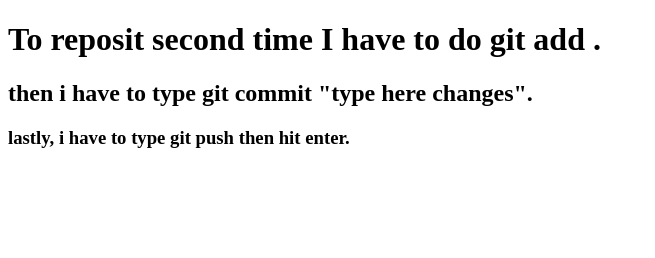
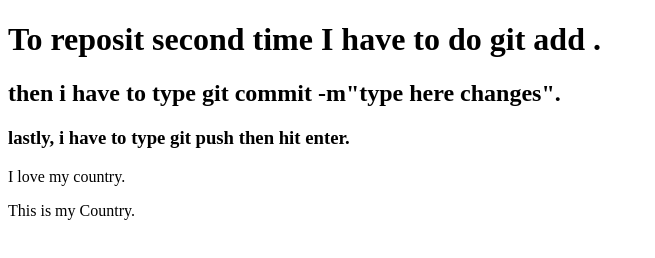
Before and after one commit to msohrabuddin/my-second-repo, a plain HTML site: page index.html in a window 1280 px wide. Shown: the whole page, without its empty margins (0-655 px from the left). Drawn offline with Linux system fonts and the light colour scheme.

Commit message:
added paragraph

```diff
--- a/index.html
+++ b/index.html
@@ -8,7 +8,9 @@
 </head>
 <body>
   <h1> To reposit second time I have to do git add .</h1>
-  <h2>then i have to type git commit "type here changes".</h2>
+  <h2>then i have to type git commit -m"type here changes".</h2>
   <h3>lastly, i have to type git push then hit enter.</h3>
+<p>I love my country.</p>
+<P>This is my Country.</P>
 </body>
 </html>
```
